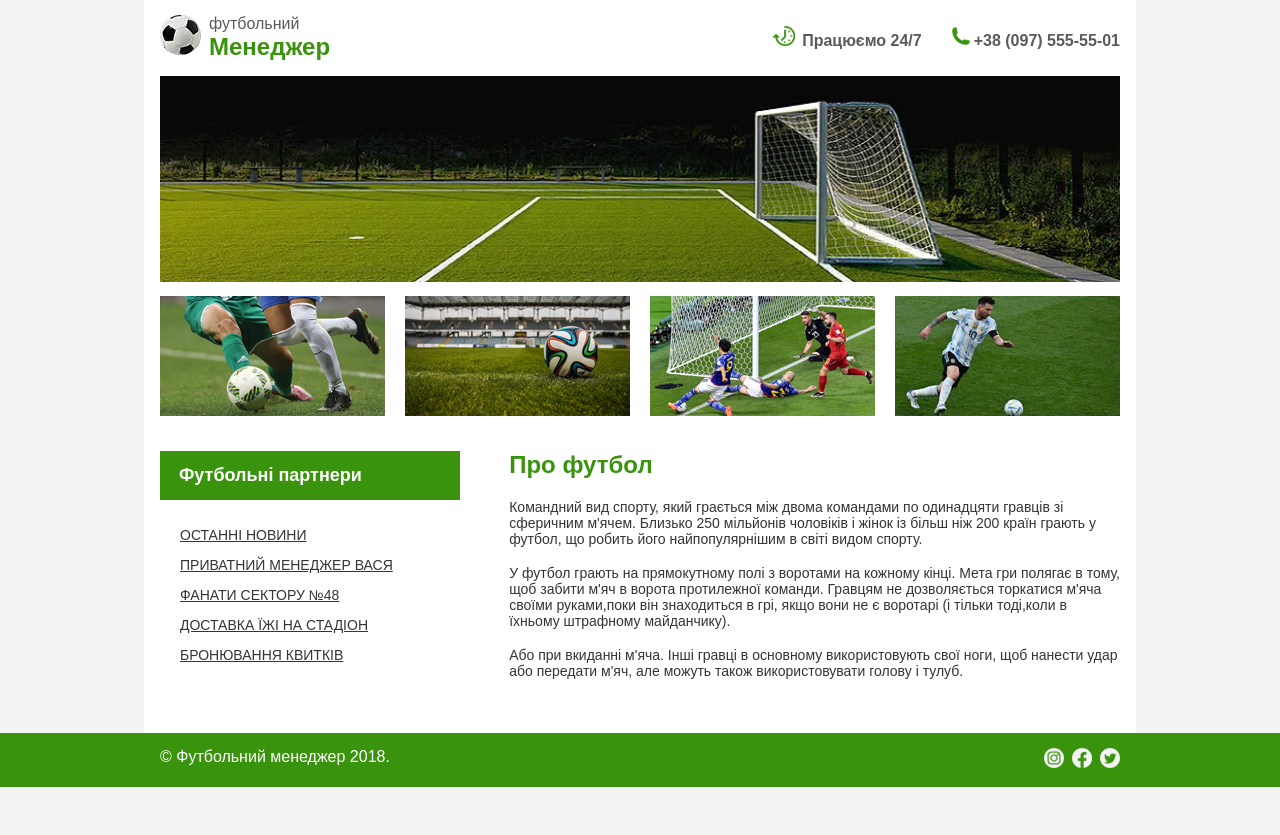
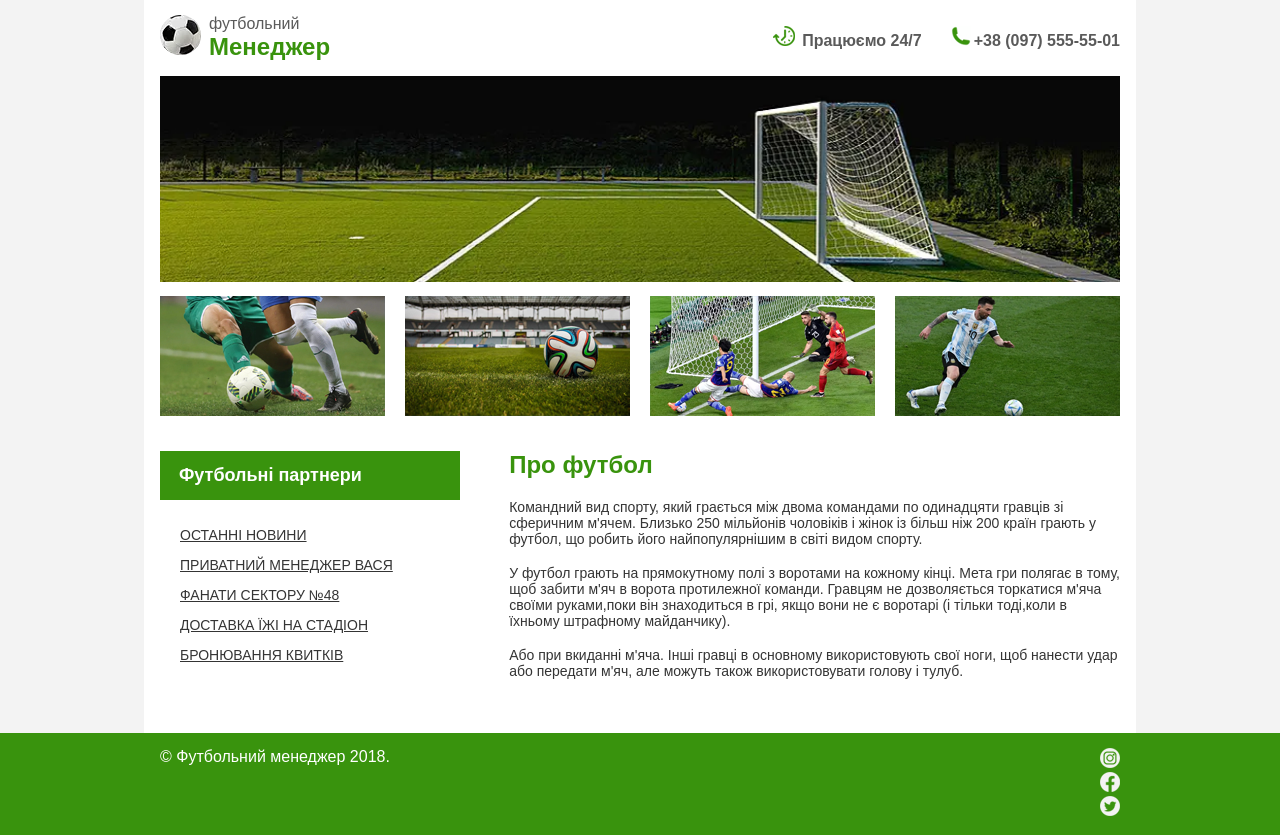
Before and after one commit to MatiushkoDasha/football0homework2, a plain HTML site: page index.html in a window 1280 px wide. Before the commit the page ends 800 px from the top, so only its background shows below. Drawn offline with Linux system fonts and the light colour scheme.

Commit message:
perevirka3

```diff
--- a/index.html
+++ b/index.html
@@ -92,7 +92,7 @@
         <div class="contacts wrapper flex-between">
             <p>© Футбольний менеджер 2018.</p>
             <nav>
-                <ul class="flex">
+                <ul class="flex1">
                     <li>
                         <a href="#">
                             <picture>
```
